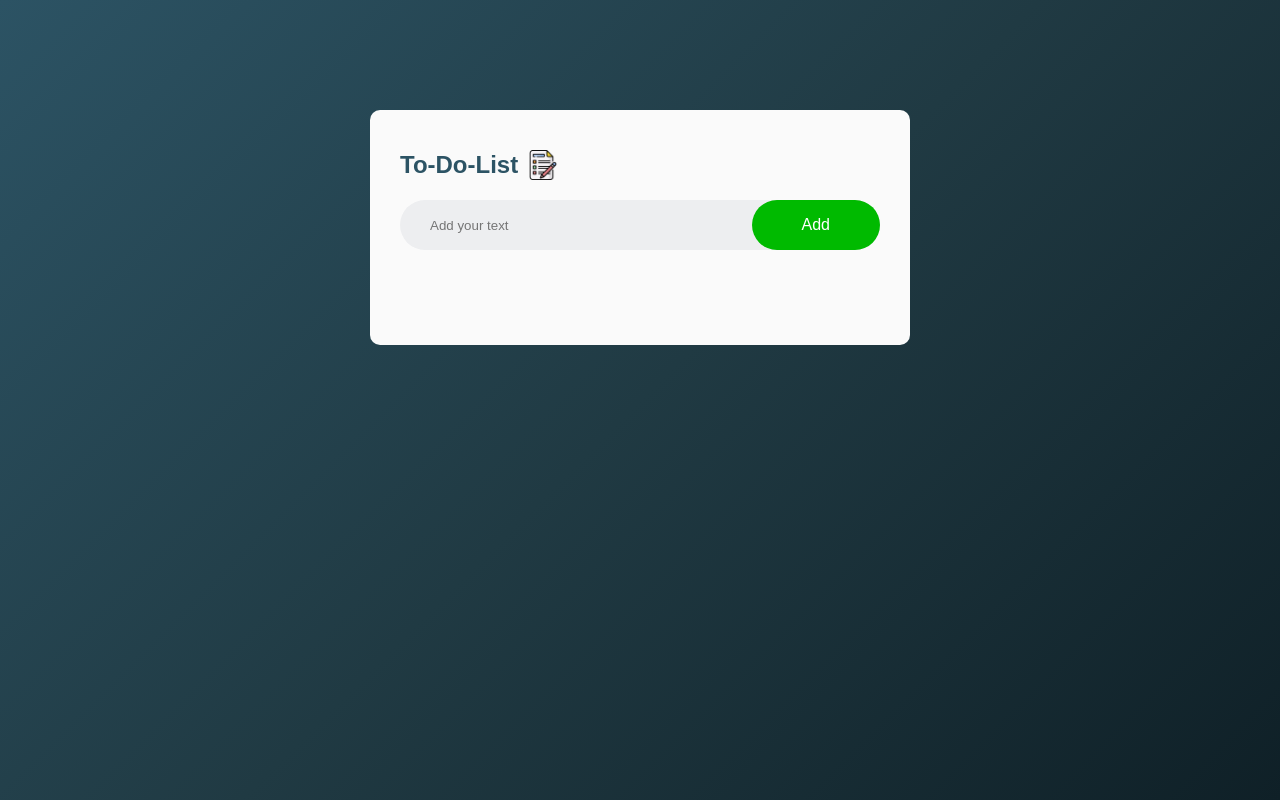
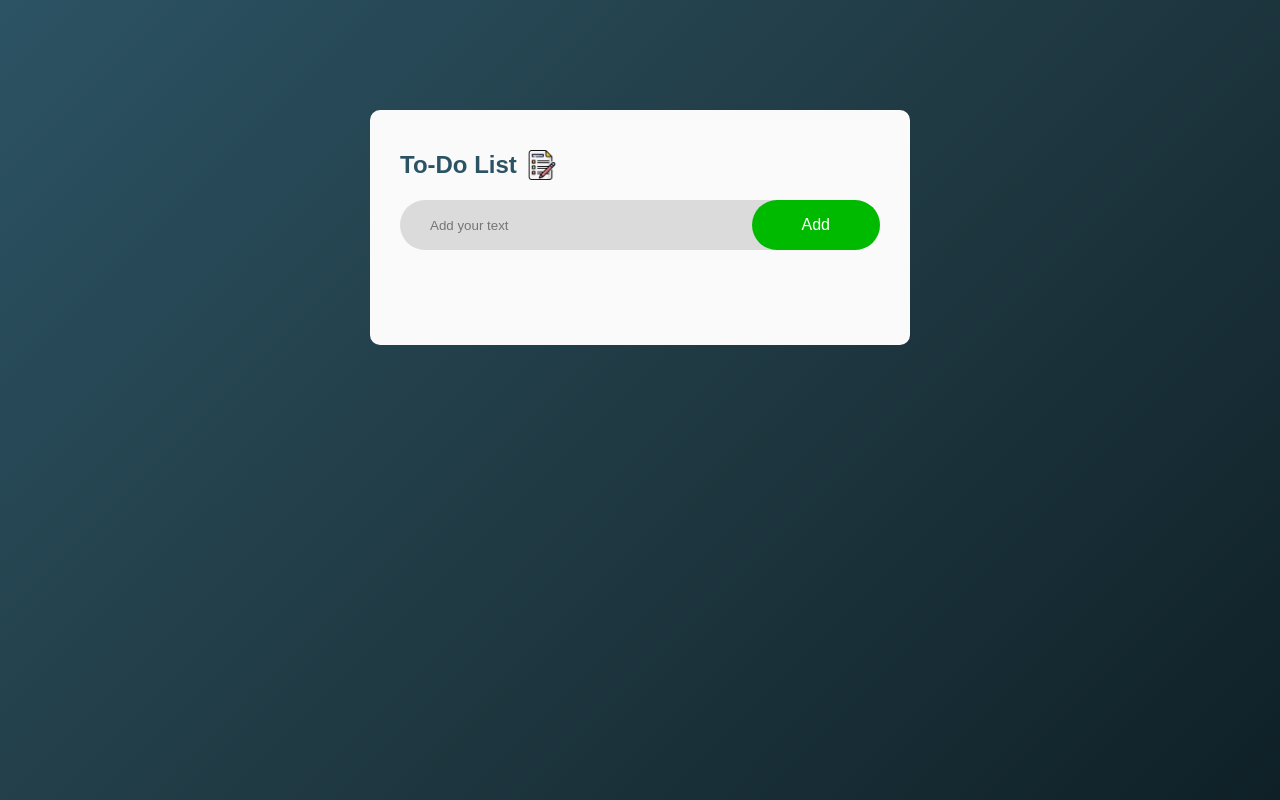
Before and after one commit to Dmytro-Kaniuchok/To-Do-list-App, a plain HTML site: page index.html in a window 1280 px wide. Drawn offline with Linux system fonts and the light colour scheme.

Commit message:
fix img and styless

```diff
--- a/index.html
+++ b/index.html
@@ -9,7 +9,7 @@
   <body>
     <div class="container">
       <div class="todo-app">
-        <h2>To-Do-List <img src="/images/todo-img.png" alt="icon" /></h2>
+        <h2>To-Do List <img src="./images/todo-img.png" alt="icon" /></h2>
         <div class="row">
           <input type="text" id="input-box" placeholder="Add your text" />
           <button type="button" onclick="addTask()">Add</button>
--- a/styles.css
+++ b/styles.css
@@ -37,7 +37,7 @@
   display: flex;
   align-items: center;
   justify-content: space-between;
-  background: #edeef0;
+  background: #dbdbdb;
   border-radius: 30px;
   padding-left: 20px;
   margin-bottom: 25px;
@@ -114,7 +114,7 @@ ul li span {
 }
 
 ul li span:hover {
-  background: #edeef0;
+  background: #dbdbdb;
 }
 
 #toast-container {
```
